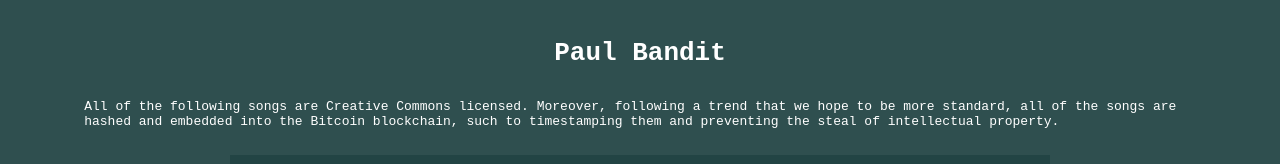
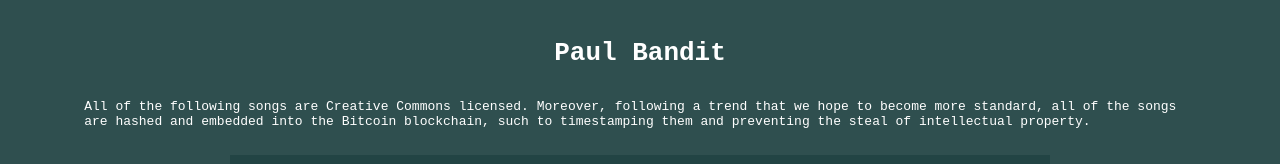
Before and after one commit to giuscri/paulband.it, a plain HTML site: page index.html in a window 1280 px wide. Shown: the top 164 px of the page. Drawn offline with Linux system fonts and the light colour scheme.

Commit message:
Fixed typo

```diff
--- a/index.html
+++ b/index.html
@@ -70,7 +70,7 @@
     <h1>Paul Bandit</h1>
     <p class="licensenote">
       All of the following songs are Creative Commons licensed.
-      Moreover, following a trend that we hope to be more standard,
+      Moreover, following a trend that we hope to become more standard,
       all of the songs are hashed and embedded into the Bitcoin
       blockchain, such to timestamping them and preventing the
       steal of intellectual property.
```
